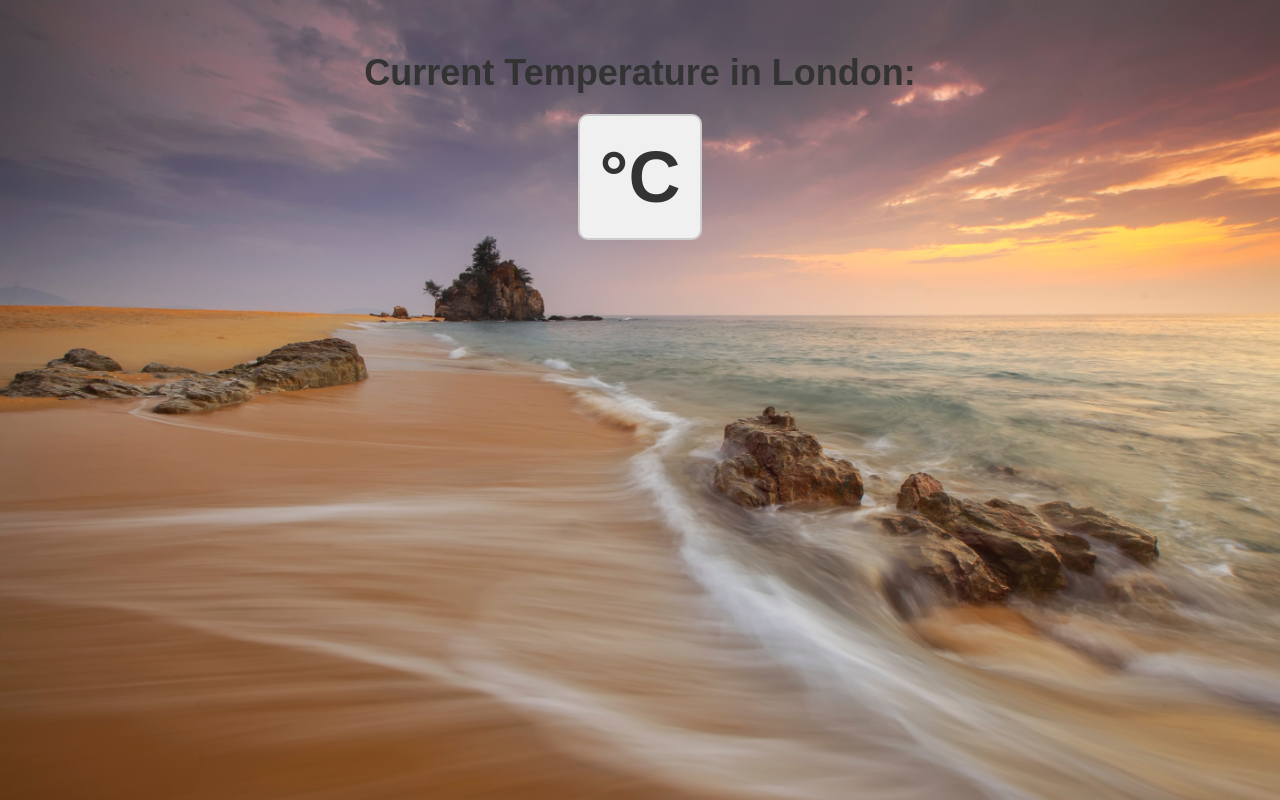
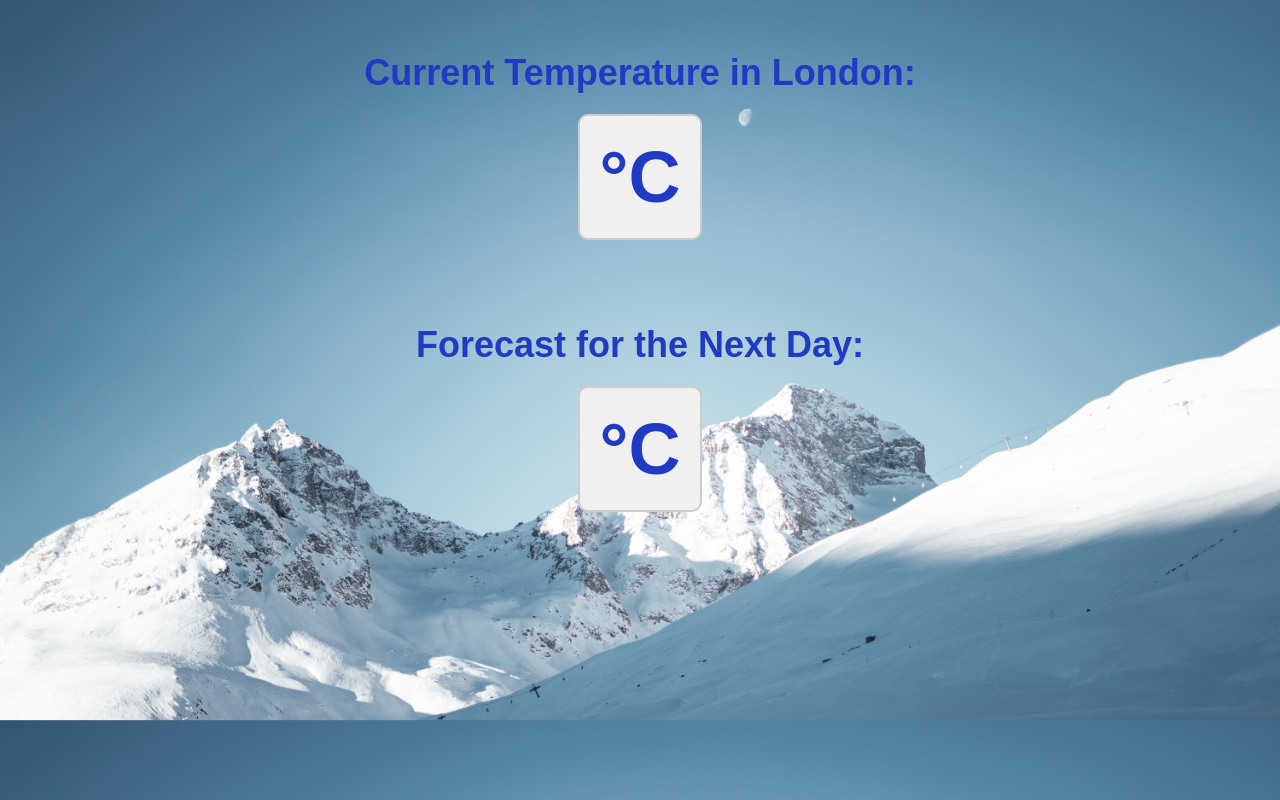
Before and after one commit to Mohamed-Arif/Weather-App, a Flask app: page / in a window 1280 px wide. Run offline with Flask 3, Linux system fonts and the light colour scheme; data that the repository does not hold is empty.

Commit message:
Added forecast and changed bg.

```diff
--- a/app.py
+++ b/app.py
@@ -1,3 +1,22 @@
+# import requests
+# from flask import Flask, render_template
+
+# app = Flask(__name__)
+
+# API_KEY = '7d2ccf162636befe1223b1483251a6ab'
+# city = 'London'
+# url = f'https://api.openweathermap.org/data/2.5/weather?q={city}&appid={API_KEY}&units=metric'
+
+# @app.route('/')
+# def index():
+#     response = requests.get(url)
+#     data = response.json()
+#     temperature = data['main']['temp']
+#     return render_template('index.html', temperature=temperature)
+
+# if __name__ == '__main__':
+#     app.run(debug=True)
+
 import requests
 from flask import Flask, render_template
 
@@ -5,14 +24,22 @@
 
 API_KEY = '7d2ccf162636befe1223b1483251a6ab'
 city = 'London'
-url = f'https://api.openweathermap.org/data/2.5/weather?q={city}&appid={API_KEY}&units=metric'
+weather_url = f'https://api.openweathermap.org/data/2.5/weather?q={city}&appid={API_KEY}&units=metric'
+forecast_url = f'https://api.openweathermap.org/data/2.5/forecast?q={city}&appid={API_KEY}&units=metric'
 
 @app.route('/')
 def index():
-    response = requests.get(url)
-    data = response.json()
-    temperature = data['main']['temp']
-    return render_template('index.html', temperature=temperature)
+    # Get the current weather data
+    weather_response = requests.get(weather_url)
+    weather_data = weather_response.json()
+    current_temperature = weather_data['main']['temp']
+
+    # Get the forecast data for the next day
+    forecast_response = requests.get(forecast_url)
+    forecast_data = forecast_response.json()
+    next_day_forecast = forecast_data['list'][8]['main']['temp']
+
+    return render_template('index.html', current_temperature=current_temperature, next_day_forecast=next_day_forecast)
 
 if __name__ == '__main__':
     app.run(debug=True)
--- a/static/style.css
+++ b/static/style.css
@@ -1,8 +1,8 @@
 /* Set the font family and text color */
 body {
     font-family: Arial, sans-serif;
-    color: #333;
-    background-image: url("../static/VHAS6929.JPG");
+    color: #1f3ac3;
+    background-image: url("../static/ASCO8059.JPG");
     background-size: cover;
 }
 
--- a/templates/index.html
+++ b/templates/index.html
@@ -7,7 +7,11 @@
 <body>
     <div class="container">
         <h1>Current Temperature in London:</h1>
-        <h2>{{ temperature }}°C</h2>
+        <h2>{{ current_temperature }}°C</h2>
+
+        <h1>Forecast for the Next Day:</h1>
+        <h2>{{ next_day_forecast }}°C</h2>
     </div>
 </body>
+
 </html>
```
Also changed, not shown: static/ASCO8059.JPG (added), static/VHAS6929.JPG (deleted).
